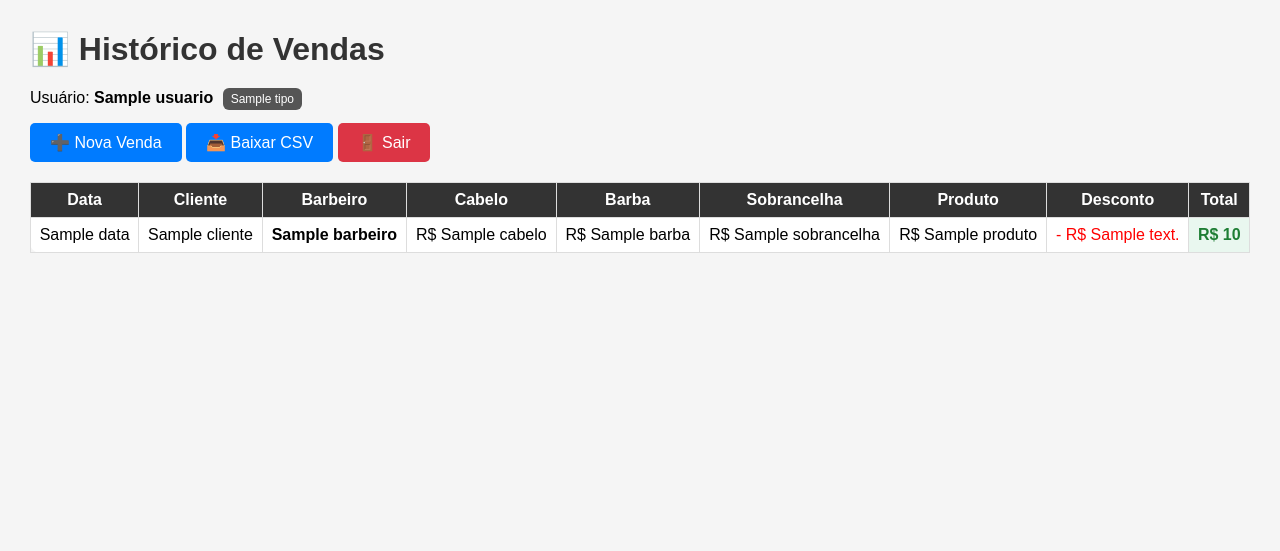
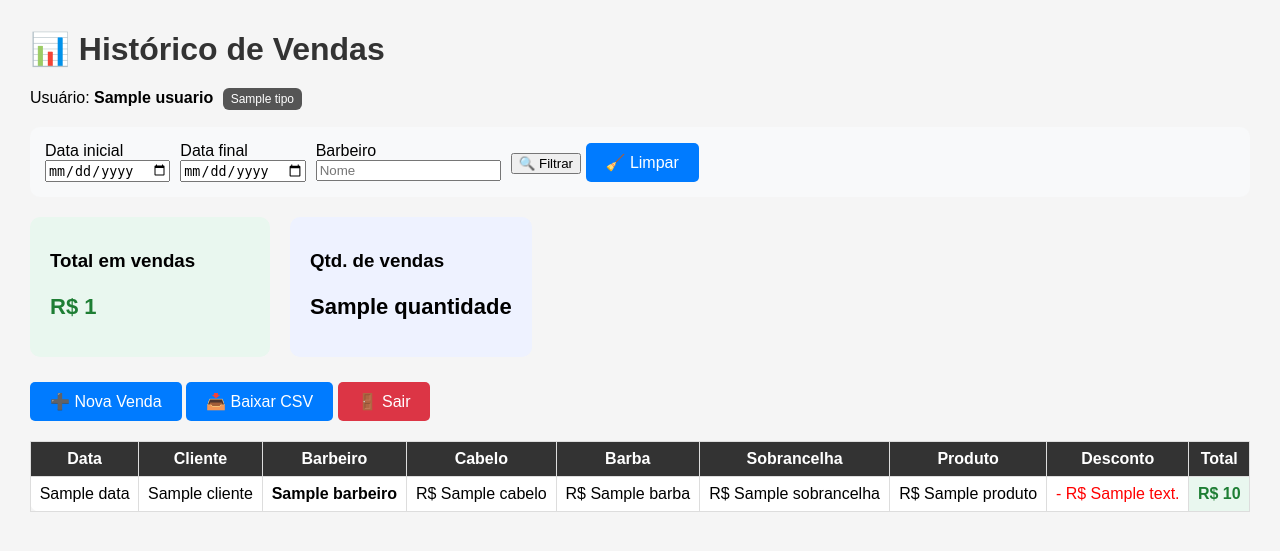
Before and after one commit to ghennsouza-wq/Barbearia, a Flask app: template templates/historico.html in a window 1280 px wide. Shown: the top 551 px of the page. Run offline with Flask 3, Linux system fonts and the light colour scheme; the template is opened without the code that fills it: most values are stand-ins (such as "Sample title", 1, 10 or a date in 2020).

Commit message:
Update historico.html

```diff
--- a/templates/historico.html
+++ b/templates/historico.html
@@ -1,5 +1,4 @@
 {% extends "base.html" %}
-
 {% block conteudo %}
 
 <h1>📊 Histórico de Vendas</h1>
@@ -18,6 +17,71 @@
   </span>
 </p>
 
+<!-- 🔎 FILTROS -->
+<form method="get" style="
+    display: flex;
+    gap: 10px;
+    flex-wrap: wrap;
+    margin: 20px 0;
+    background: #f8f9fa;
+    padding: 15px;
+    border-radius: 10px;
+">
+  <div>
+    <label>Data inicial</label><br>
+    <input type="date" name="inicio" value="{{ request.args.get('inicio','') }}">
+  </div>
+
+  <div>
+    <label>Data final</label><br>
+    <input type="date" name="fim" value="{{ request.args.get('fim','') }}">
+  </div>
+
+  <div>
+    <label>Barbeiro</label><br>
+    <input type="text" name="barbeiro" placeholder="Nome"
+           value="{{ request.args.get('barbeiro','') }}">
+  </div>
+
+  <div style="align-self:flex-end;">
+    <button class="button">🔍 Filtrar</button>
+    <a class="button" href="/historico">🧹 Limpar</a>
+  </div>
+</form>
+
+<!-- 📈 RELATÓRIOS -->
+<div style="
+    display: flex;
+    gap: 20px;
+    flex-wrap: wrap;
+    margin-bottom: 25px;
+">
+  <div style="
+      background: #e9f7ef;
+      padding: 15px 20px;
+      border-radius: 10px;
+      min-width: 200px;
+  ">
+    <h3>Total em vendas</h3>
+    <p style="font-size:22px;font-weight:bold;color:#1e7e34;">
+      R$ {{ total_geral }}
+    </p>
+  </div>
+
+  <div style="
+      background: #eef2ff;
+      padding: 15px 20px;
+      border-radius: 10px;
+      min-width: 200px;
+  ">
+    <h3>Qtd. de vendas</h3>
+    <p style="font-size:22px;font-weight:bold;">
+      {{ quantidade }}
+    </p>
+  </div>
+</div>
+
+<!-- BOTÕES -->
 <div style="margin-bottom: 20px;">
   <a class="button" href="/registrar">➕ Nova Venda</a>
   <a class="button" href="/download">📥 Baixar CSV</a>
@@ -57,14 +121,13 @@
   </tr>
   {% endfor %}
 </table>
-
 {% else %}
 <p style="
     padding: 15px;
     background: #fff3cd;
     border-radius: 8px;
     color: #856404;">
-⚠️ Nenhuma venda registrada até o momento.
+⚠️ Nenhuma venda encontrada com os filtros aplicados.
 </p>
 {% endif %}
 
```
Lines whose indentation alone changed are shown as unchanged.
